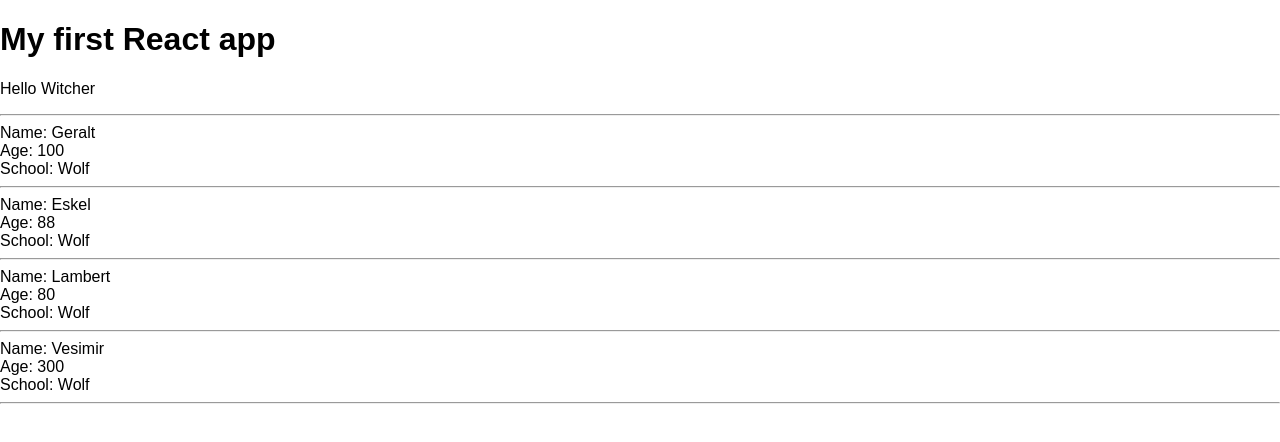
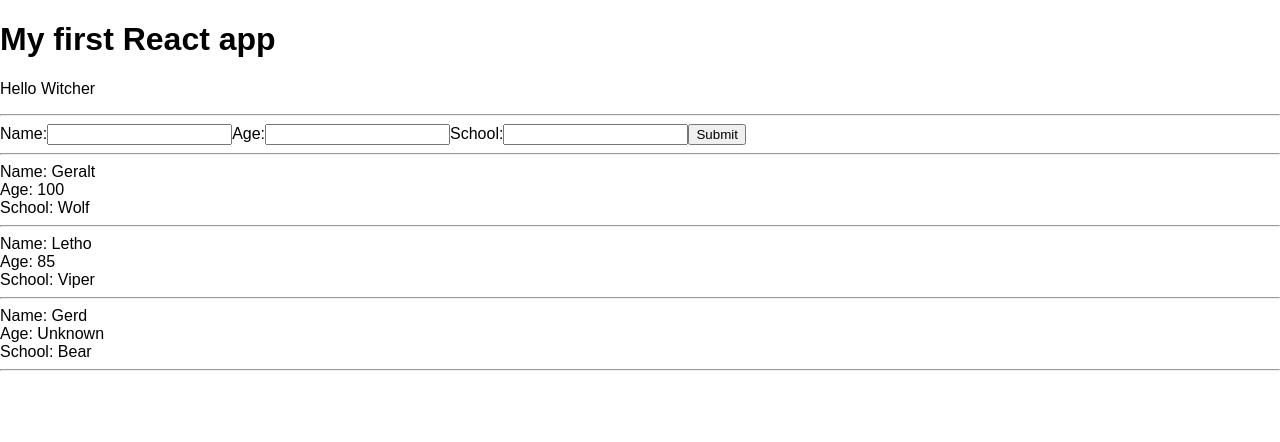
Before and after one commit to Madpoints/React-Redux-Demo, a React (Create React App) app in the folder my-app/: page / in a window 1280 px wide. Shown: the top 442 px of the page. Built offline with nearby package versions, Linux system fonts and the light colour scheme.

Commit message:
changing component state with forms

```diff
--- /dev/null
+++ b/my-app/src/AddWitcher.js
@@ -0,0 +1,35 @@
+import React, { Component } from 'react';
+
+class AddWitcher extends Component {
+  state = {
+    name: null,
+    age: null,
+    school: null
+  }
+  handleChange = (event) => {
+    this.setState({
+      [event.target.id]: event.target.value
+    })
+  }
+  handleSubmit = (event) => {
+    event.preventDefault()
+    console.log(this.state)
+  }
+  render(){
+    return(
+      <div>
+        <form onSubmit={this.handleSubmit}>
+          <label htmlFor="name">Name:</label>
+          <input type="text" id="name" onChange={this.handleChange}/>
+          <label htmlFor="age">Age:</label>
+          <input type="text" id="age" onChange={this.handleChange}/>
+          <label htmlFor="school">School:</label>
+          <input type="text" id="school" onChange={this.handleChange}/>
+          <input type="submit" value="Submit"/>
+        </form>
+      </div>
+    )
+  }
+}
+
+export default AddWitcher
--- a/my-app/src/App.js
+++ b/my-app/src/App.js
@@ -1,15 +1,13 @@
 import React, { Component } from 'react';
 import Witchers from './Witchers'
+import AddWitchers from './AddWitcher'
 
 class App extends Component {
 	state = {
 		witchers: [
 			{name: 'Geralt', age: 100, school:'Wolf', id: 1},
 			{name: 'Letho', age: 85, school:'Viper', id: 2},
-			{name: 'Gerd', age: 'Unknown', school:'Bear', id: 3},
-			{name: 'Eskel', age: 88, school:'Wolf', id: 4},
-			{name: 'Lambert', age: 80, school:'Wolf', id: 5},
-			{name: 'Vesimir', age: 300, school:'Wolf', id: 6}
+			{name: 'Gerd', age: 'Unknown', school:'Bear', id: 3}
 		]
 	}
 	render() {
@@ -18,6 +16,8 @@ class App extends Component {
 				<h1>My first React app</h1>
 				<p>Hello Witcher</p>
 				<hr></hr>
+				<AddWitchers/>
+				<hr></hr>
 				<Witchers witchers={this.state.witchers}/>
 			</div>
 		);
--- a/my-app/src/Witchers.js
+++ b/my-app/src/Witchers.js
@@ -1,26 +1,26 @@
 import React from 'react';
 
 const Witchers = ({witchers}) => {
+	const witcherList = witchers.map(witcher => {
+		return(
+			<div className="witcher" key={witcher.id}>
+				<div>Name: {witcher.name}</div>
+				<div>Age: {witcher.age}</div>
+				<div>School: {witcher.school}</div>
+				<hr></hr>
+			</div>
+		)
+	})
 	// const witcherList = witchers.map(witcher => {
-	// 	return(
+	// 	return witcher.school == 'Wolf' ? (
 	// 		<div className="witcher" key={witcher.id}>
 	// 			<div>Name: {witcher.name}</div>
 	// 			<div>Age: {witcher.age}</div>
 	// 			<div>School: {witcher.school}</div>
 	// 			<hr></hr>
 	// 		</div>
-	// 	)
+	// 	) : null
 	// })
-	const witcherList = witchers.map(witcher => {
-		return witcher.school == 'Wolf' ? (
-			<div className="witcher" key={witcher.id}>
-				<div>Name: {witcher.name}</div>
-				<div>Age: {witcher.age}</div>
-				<div>School: {witcher.school}</div>
-				<hr></hr>
-			</div>
-		) : null
-	})
 	return(
 		<div className="witcher-list">
 			{witcherList}
```
